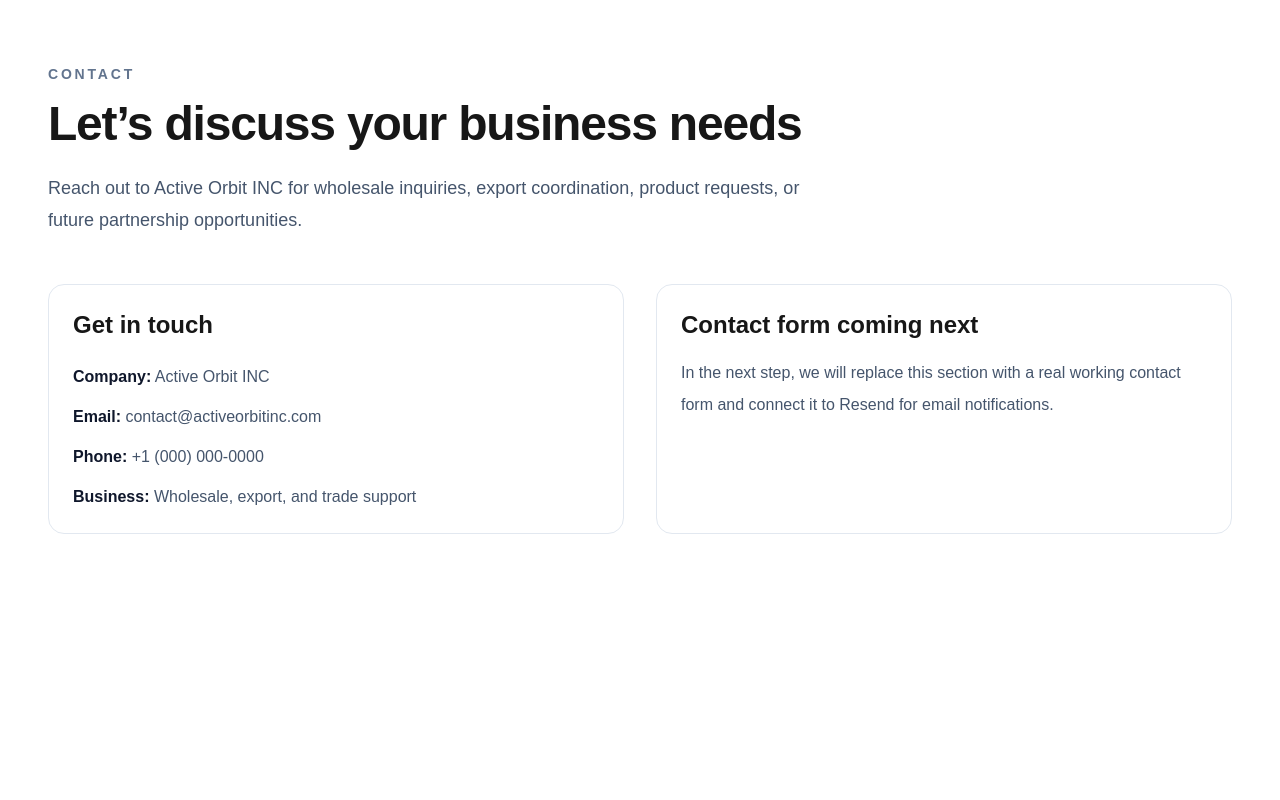
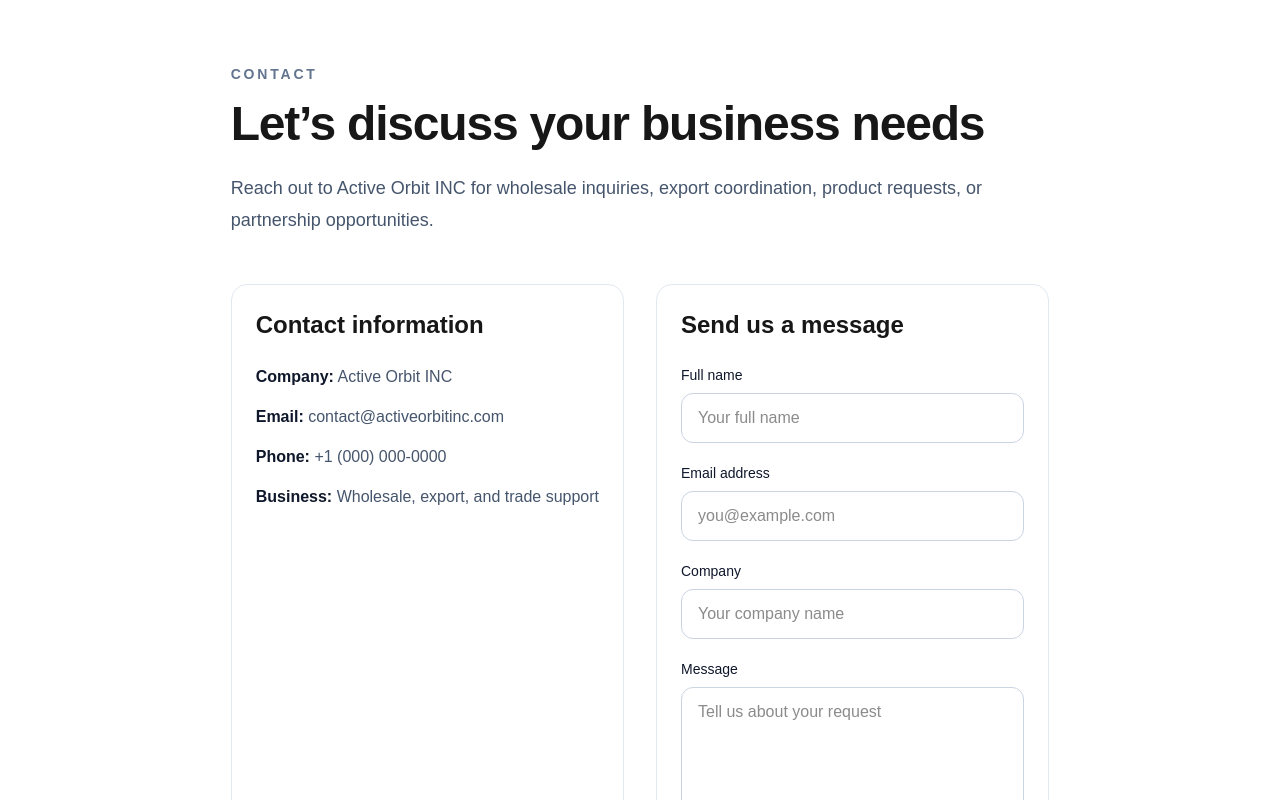
Before and after one commit to hamdamme/activeorbita-web, a Next.js app: page /about/contact in a window 1280 px wide. Shown: the top 800 px of the page. Built offline with nearby package versions, Linux system fonts and the light colour scheme.

Commit message:
Add contact form UI

```diff
--- a/app/about/contact/page.tsx
+++ b/app/about/contact/page.tsx
@@ -11,14 +11,14 @@
         </h1>
 
         <p className="mt-6 text-lg leading-8 text-slate-600">
-          Reach out to Active Orbit INC for wholesale inquiries, export
-          coordination, product requests, or future partnership opportunities.
+          Reach out to Active Orbit INC for wholesale inquiries, export coordination,
+          product requests, or partnership opportunities.
         </p>
       </div>
 
       <div className="mt-12 grid gap-8 lg:grid-cols-2">
         <div className="rounded-2xl border border-slate-200 p-6">
-          <h2 className="text-2xl font-semibold">Get in touch</h2>
+          <h2 className="text-2xl font-semibold">Contact information</h2>
 
           <div className="mt-6 space-y-4 text-slate-600">
             <p>
@@ -41,11 +41,80 @@
         </div>
 
         <div className="rounded-2xl border border-slate-200 p-6">
-          <h2 className="text-2xl font-semibold">Contact form coming next</h2>
-          <p className="mt-4 leading-8 text-slate-600">
-            In the next step, we will replace this section with a real working
-            contact form and connect it to Resend for email notifications.
-          </p>
+          <h2 className="text-2xl font-semibold">Send us a message</h2>
+
+          <form className="mt-6 space-y-5">
+            <div>
+              <label
+                htmlFor="name"
+                className="mb-2 block text-sm font-medium text-slate-900"
+              >
+                Full name
+              </label>
+              <input
+                id="name"
+                name="name"
+                type="text"
+                placeholder="Your full name"
+                className="w-full rounded-xl border border-slate-300 px-4 py-3 outline-none transition focus:border-slate-500"
+              />
+            </div>
+
+            <div>
+              <label
+                htmlFor="email"
+                className="mb-2 block text-sm font-medium text-slate-900"
+              >
+                Email address
+              </label>
+              <input
+                id="email"
+                name="email"
+                type="email"
+                placeholder="you@example.com"
+                className="w-full rounded-xl border border-slate-300 px-4 py-3 outline-none transition focus:border-slate-500"
+              />
+            </div>
+
+            <div>
+              <label
+                htmlFor="company"
+                className="mb-2 block text-sm font-medium text-slate-900"
+              >
+                Company
+              </label>
+              <input
+                id="company"
+                name="company"
+                type="text"
+                placeholder="Your company name"
+                className="w-full rounded-xl border border-slate-300 px-4 py-3 outline-none transition focus:border-slate-500"
+              />
+            </div>
+
+            <div>
+              <label
+                htmlFor="message"
+                className="mb-2 block text-sm font-medium text-slate-900"
+              >
+                Message
+              </label>
+              <textarea
+                id="message"
+                name="message"
+                rows={6}
+                placeholder="Tell us about your request"
+                className="w-full rounded-xl border border-slate-300 px-4 py-3 outline-none transition focus:border-slate-500"
+              />
+            </div>
+
+            <button
+              type="submit"
+              className="rounded-xl bg-slate-900 px-5 py-3 text-sm font-medium text-white transition hover:opacity-90"
+            >
+              Send inquiry
+            </button>
+          </form>
         </div>
       </div>
     </main>
```
